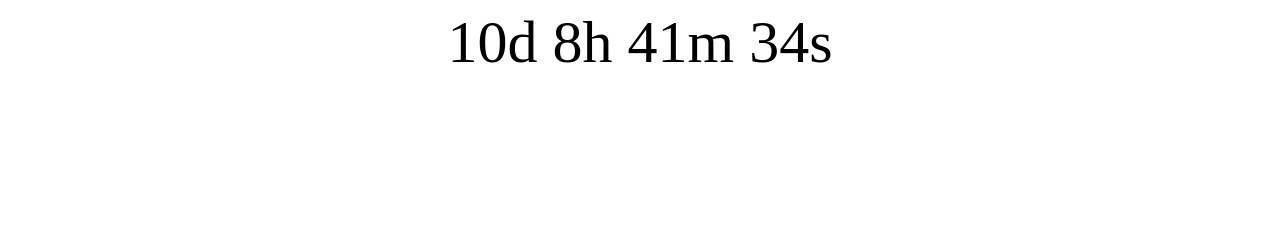
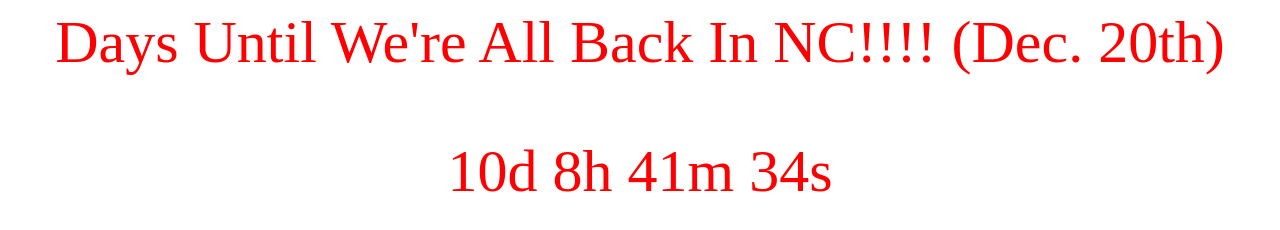
Before and after one commit to jam5322/2019-Scout-Bros-Winter-Countdown, a plain HTML site: page index.html in a window 1280 px wide. Drawn offline with Linux system fonts and the light colour scheme.

Commit message:
Update index.html

```diff
--- a/index.html
+++ b/index.html
@@ -4,6 +4,7 @@
 <meta name="viewport" content="width=device-width, initial-scale=1">
 <style>
 p {
+  color: red;
   text-align: center;
   font-size: 60px;
   margin-top: 0px;
@@ -12,6 +13,8 @@ p {
 </head>
 <body>
 
+<p>Days Until We're All Back In NC!!!! (Dec. 20th)
+  </p>
 <p id="demo"></p>
 
 <script>
```
